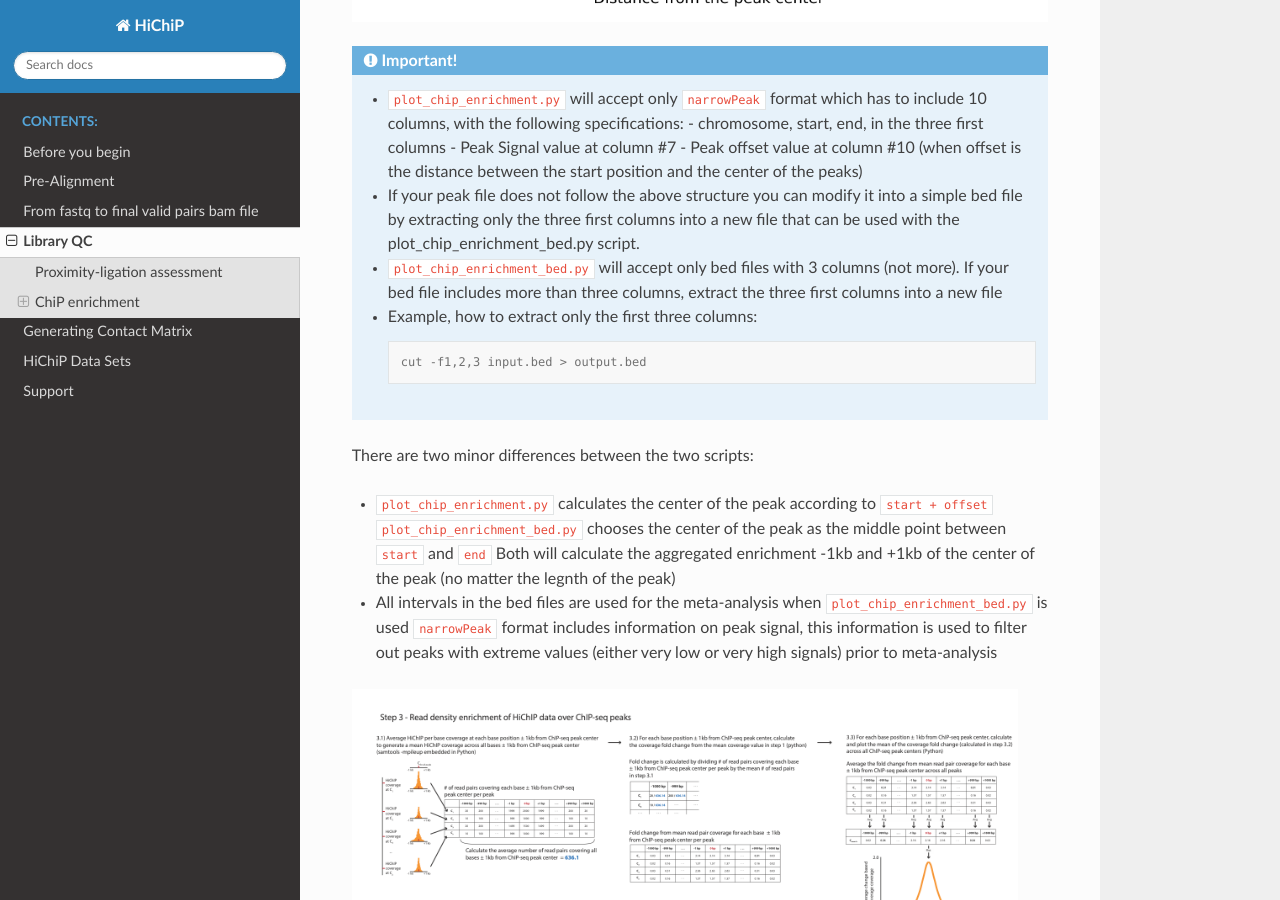
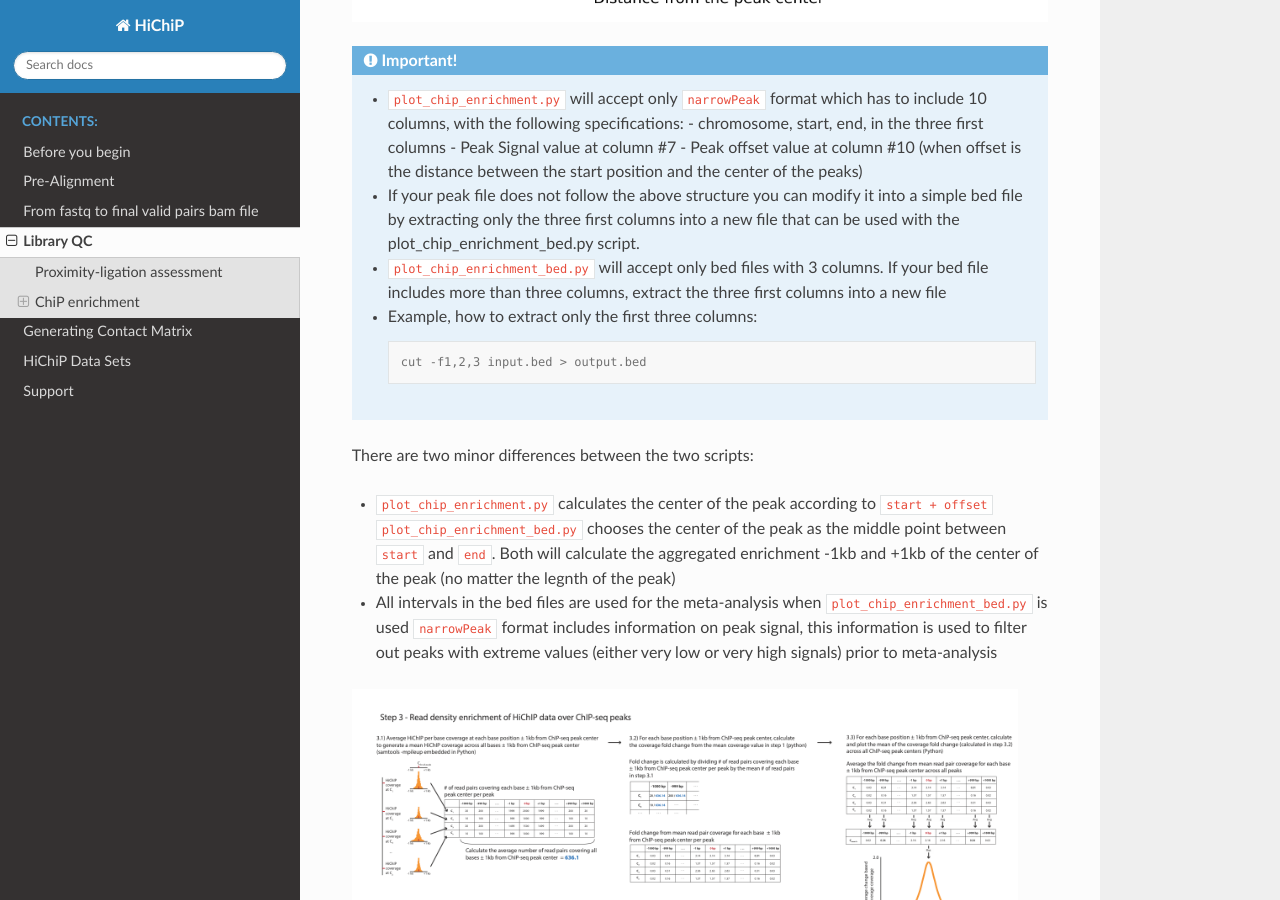
Before and after one commit to dovetail-genomics/HiChiP, a Sphinx documentation site: the page built from docs/source/library_qc.rst, in a window 1280 px wide and 900 px high, scrolled down 8433 px. Built offline with Sphinx 7.4.7 and the Read the Docs theme 2.0.0, drawn with Linux system fonts in a browser that asks for light colours; some of the changed text lies outside the part shown.

Commit message:
minor edits

```diff
--- a/docs/source/library_qc.rst
+++ b/docs/source/library_qc.rst
@@ -197,7 +197,7 @@ Output plot:
 
    - If your peak file does not follow the above structure you can modify it into a simple bed file by extracting only the three first columns into a new file that can be used with the plot_chip_enrichment_bed.py script.
 
-   - ``plot_chip_enrichment_bed.py`` will accept only bed files with 3 columns (not more). If your bed file includes more than three columns, extract the three first columns into a new file
+   - ``plot_chip_enrichment_bed.py`` will accept only bed files with 3 columns. If your bed file includes more than three columns, extract the three first columns into a new file
 
    - Example, how to extract only the first three columns:
 
@@ -208,7 +208,7 @@ Output plot:
 There are two minor differences between the two scripts:
 
 - ``plot_chip_enrichment.py`` calculates the center of the peak according to ``start + offset``
-  ``plot_chip_enrichment_bed.py`` chooses the center of the peak as the middle point between ``start`` and ``end``
+  ``plot_chip_enrichment_bed.py`` chooses the center of the peak as the middle point between ``start`` and ``end``.
   Both will calculate the aggregated enrichment -1kb and +1kb of the center of the peak (no matter the legnth of the peak)
 
 - All intervals in the bed files are used for the meta-analysis when ``plot_chip_enrichment_bed.py`` is used
```
Also changed, not shown: other parts of docs/source/library_qc.rst (+1 -1 lines).
